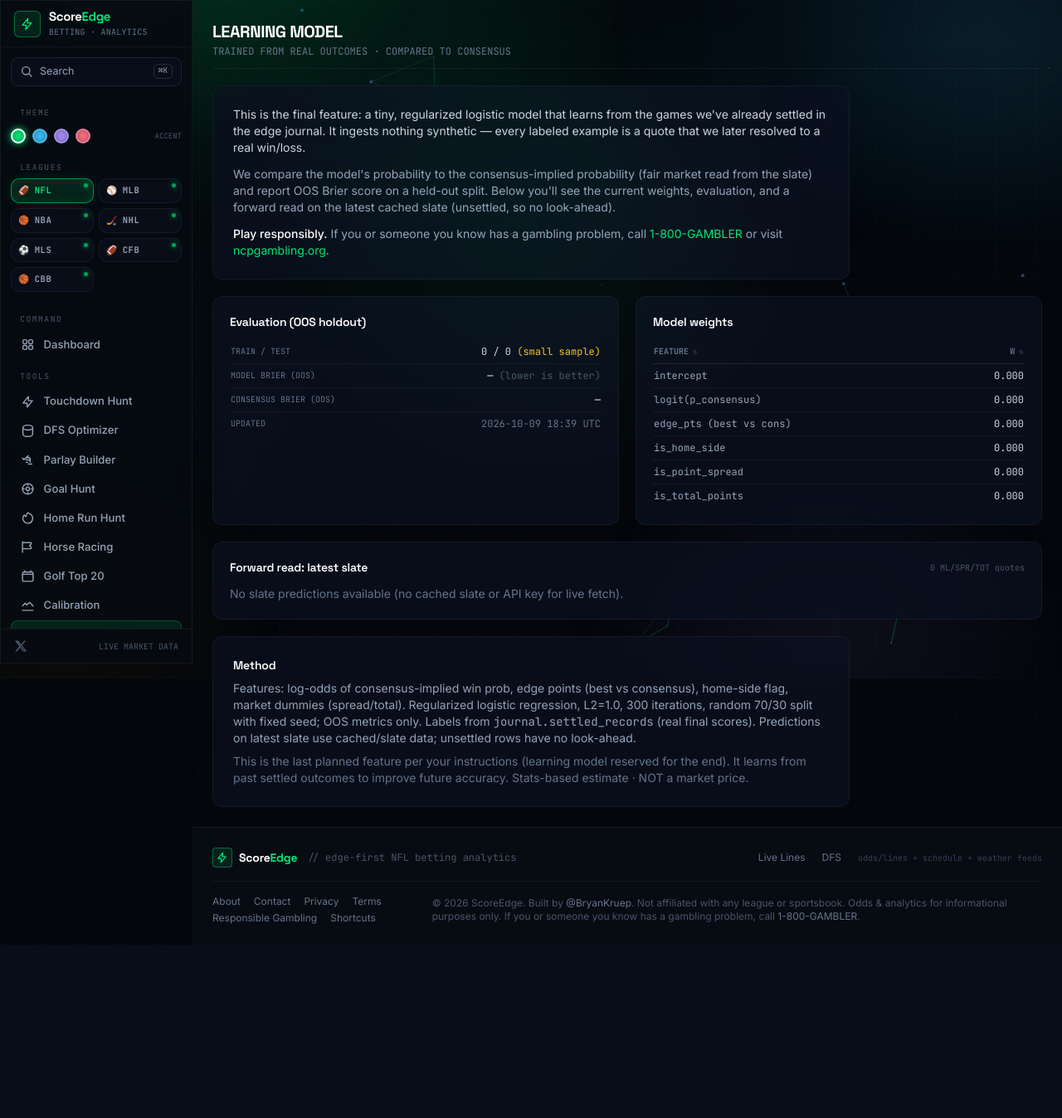
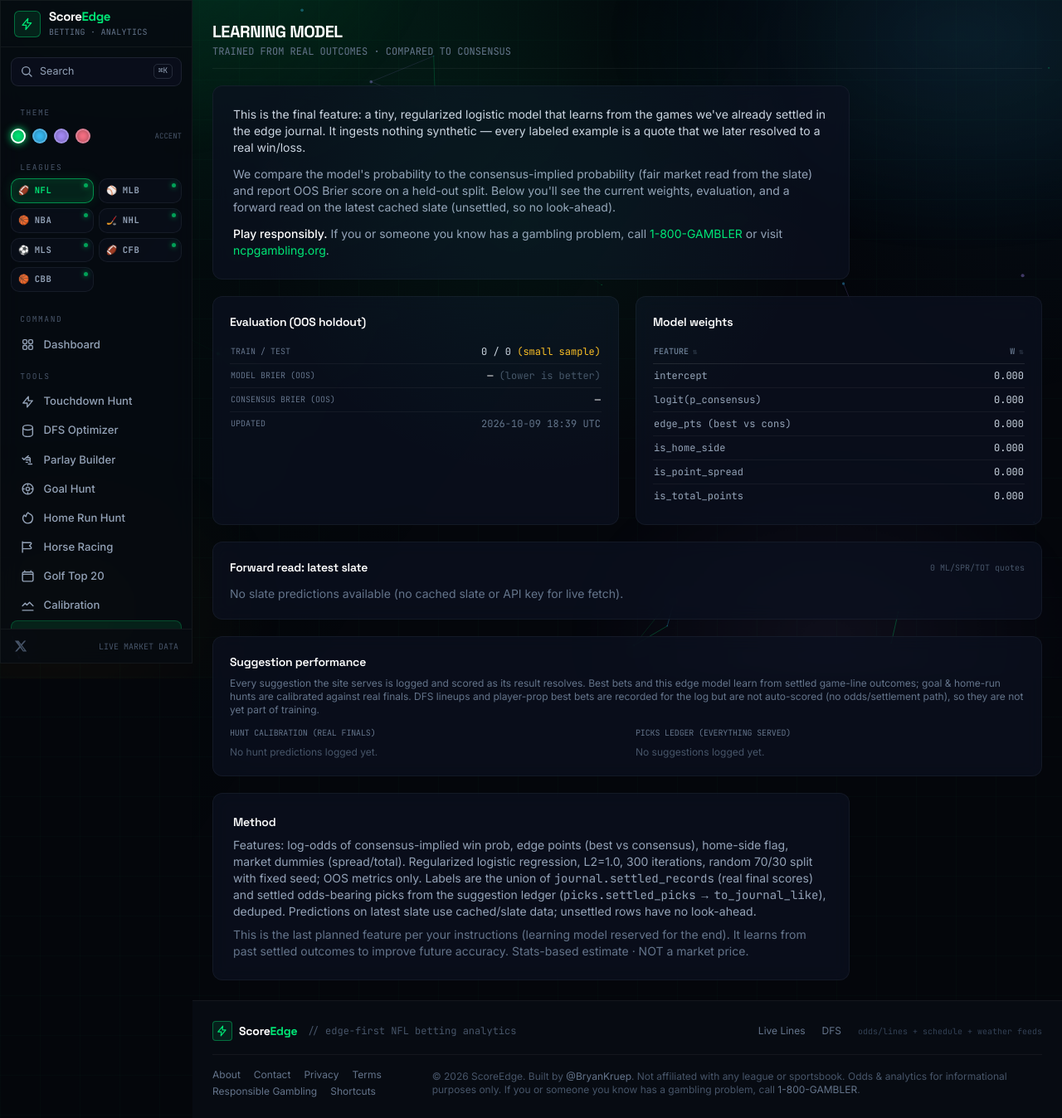
Before and after one commit to bkruep/score-edge, a FastAPI app: page /model in a window 1280 px wide. Shown: the whole page at 83% size. Before the commit the page ends 1139 px from the top, so only its background shows below. Run offline with FastAPI, Linux system fonts and the light colour scheme; data that the repository does not hold is empty; some libraries are stand-ins or nearby versions.

Commit message:
Revive model union (missing 'import picks' made the settled-picks union a silent no-op); harden dedupe key (line+player); add picks.ledger_summary and surface hunt calibration + picks ledger on /model

```diff
--- a/app.py
+++ b/app.py
@@ -3432,6 +3432,14 @@ def model_page(request: Request):
         lp = model.latest_slate_predictions()
     except Exception:
         lp = {"preds": [], "slate_day": ""}
+    try:
+        hunts = track.summary()
+    except Exception:
+        hunts = {}
+    try:
+        ledger = picks.ledger_summary()
+    except Exception:
+        ledger = {}
     updated = ""
     if st.get("ts"):
         try:
@@ -3444,6 +3452,8 @@ def model_page(request: Request):
         "state": st,
         "weights": st.get("w") or [0] * 6,
         "lp": lp,
+        "hunts": hunts,
+        "ledger": ledger,
         "updated": updated,
     })
 
--- a/model.py
+++ b/model.py
@@ -8,6 +8,7 @@ import numpy as np
 
 import odds
 import journal
+import picks
 
 
 _DIR = os.path.join(os.path.dirname(os.path.abspath(__file__)), ".data_cache")
@@ -59,6 +60,8 @@ def _train() -> dict[str, Any]:
                 str(r.get("game", "")),
                 str(r.get("mkt", "")),
                 str(r.get("side", "")),
+                str(r.get("line")),
+                str(r.get("player") or ""),
                 int(r.get("am") or 0),
                 str(r.get("status", "")),
             )
--- a/templates/model.html
+++ b/templates/model.html
@@ -73,9 +73,60 @@
   {% endif %}
 </div>
 
+<div class="glass-card rounded-xl p-5 mb-5">
+  <h2 class="font-display font-semibold text-white text-sm mb-2">Suggestion performance</h2>
+  <p class="text-xs text-slate-500 mb-3">Every suggestion the site serves is logged and scored as its result resolves. Best bets and this edge model learn from settled game-line outcomes; goal &amp; home-run hunts are calibrated against real finals. DFS lineups and player-prop best bets are recorded for the log but are not auto-scored (no odds/settlement path), so they are not yet part of training.</p>
+  <div class="grid gap-5 lg:grid-cols-2">
+    <div>
+      <h3 class="text-[10px] font-mono uppercase text-slate-500 mb-2">Hunt calibration (real finals)</h3>
+      {% if hunts %}
+      <table class="w-full text-xs text-slate-300">
+        <thead><tr class="text-[10px] font-mono uppercase text-slate-500 border-b border-white/10"><th class="text-left py-1.5">Board</th><th class="text-right">Logged</th><th class="text-right">W-L</th><th class="text-right">Hit%</th><th class="text-right">Brier</th></tr></thead>
+        <tbody>
+          {% for src, h in hunts.items() %}
+          {% if src in ('goal_hunt', 'homerun_hunt') %}
+          <tr class="border-b border-white/5">
+            <td class="py-1.5 font-mono text-slate-400">{{ src }}</td>
+            <td class="py-1.5 text-right font-mono">{{ h.logged }}</td>
+            <td class="py-1.5 text-right font-mono">{{ h.won }}-{{ h.lost }}</td>
+            <td class="py-1.5 text-right font-mono">{{ h.hit_pct if h.hit_pct is not none else '—' }}</td>
+            <td class="py-1.5 text-right font-mono text-white">{{ h.brier if h.brier is not none else '—' }}</td>
+          </tr>
+          {% endif %}
+          {% endfor %}
+        </tbody>
+      </table>
+      {% else %}
+      <p class="text-xs text-slate-600">No hunt predictions logged yet.</p>
+      {% endif %}
+    </div>
+    <div>
+      <h3 class="text-[10px] font-mono uppercase text-slate-500 mb-2">Picks ledger (everything served)</h3>
+      {% if ledger %}
+      <table class="w-full text-xs text-slate-300">
+        <thead><tr class="text-[10px] font-mono uppercase text-slate-500 border-b border-white/10"><th class="text-left py-1.5">Source</th><th class="text-right">Logged</th><th class="text-right">Won</th><th class="text-right">Lost</th><th class="text-right">Pend</th></tr></thead>
+        <tbody>
+          {% for src, c in ledger.items() %}
+          <tr class="border-b border-white/5">
+            <td class="py-1.5 font-mono text-slate-400">{{ src }}</td>
+            <td class="py-1.5 text-right font-mono">{{ c.logged }}</td>
+            <td class="py-1.5 text-right font-mono">{{ c.won }}</td>
+            <td class="py-1.5 text-right font-mono">{{ c.lost }}</td>
+            <td class="py-1.5 text-right font-mono">{{ c.pending }}</td>
+          </tr>
+          {% endfor %}
+        </tbody>
+      </table>
+      {% else %}
+      <p class="text-xs text-slate-600">No suggestions logged yet.</p>
+      {% endif %}
+    </div>
+  </div>
+</div>
+
 <div class="glass-card rounded-xl p-6 max-w-3xl text-sm text-slate-400 space-y-2">
   <h2 class="font-display font-semibold text-white text-sm mb-1">Method</h2>
-  <p>Features: log-odds of consensus-implied win prob, edge points (best vs consensus), home-side flag, market dummies (spread/total). Regularized logistic regression, L2=1.0, 300 iterations, random 70/30 split with fixed seed; OOS metrics only. Labels from <code>journal.settled_records</code> (real final scores). Predictions on latest slate use cached/slate data; unsettled rows have no look-ahead.</p>
+  <p>Features: log-odds of consensus-implied win prob, edge points (best vs consensus), home-side flag, market dummies (spread/total). Regularized logistic regression, L2=1.0, 300 iterations, random 70/30 split with fixed seed; OOS metrics only. Labels are the union of <code>journal.settled_records</code> (real final scores) and settled odds-bearing picks from the suggestion ledger (<code>picks.settled_picks</code> &rarr; <code>to_journal_like</code>), deduped. Predictions on latest slate use cached/slate data; unsettled rows have no look-ahead.</p>
   <p class="text-slate-500">This is the last planned feature per your instructions (learning model reserved for the end). It learns from past settled outcomes to improve future accuracy. Stats-based estimate &middot; NOT a market price.</p>
 </div>
 {% endblock %}
```
Also changed, not shown: picks.py (+13 -0 lines).
